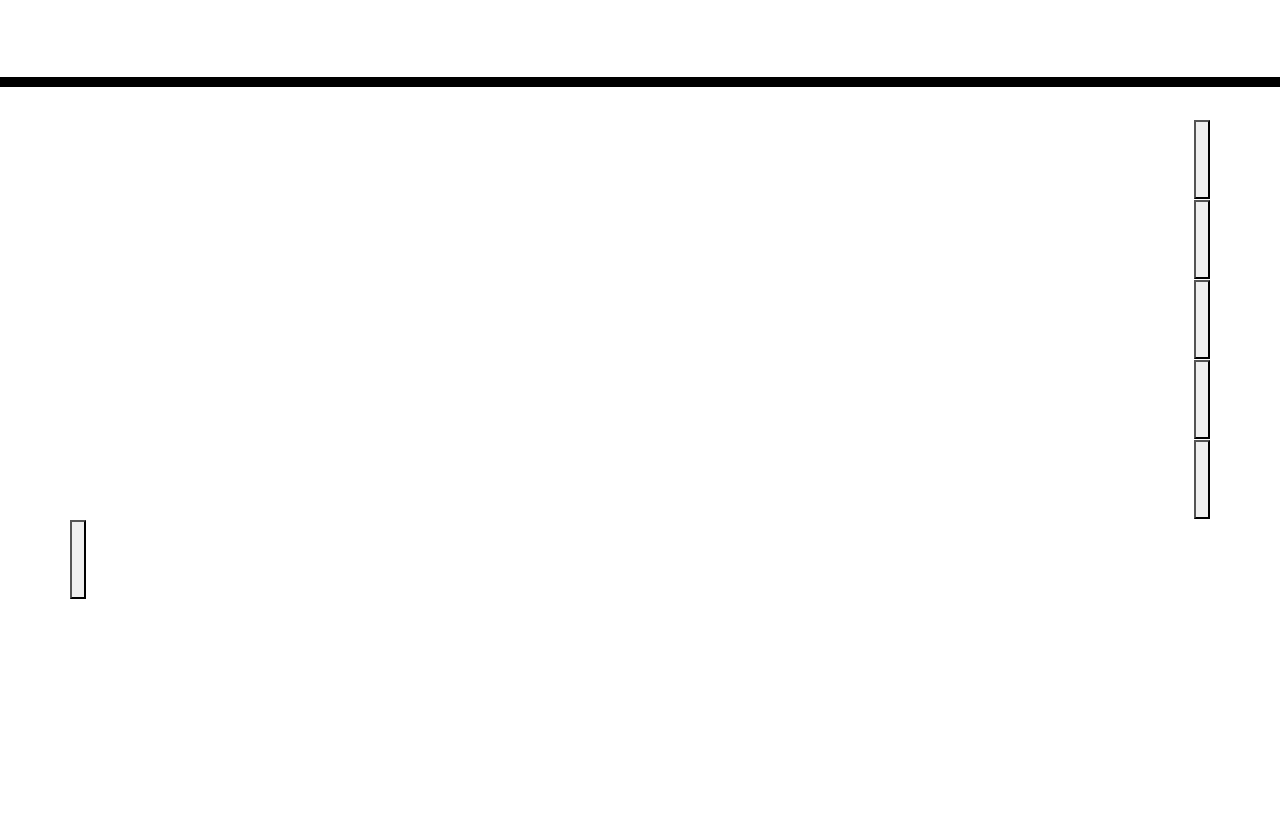
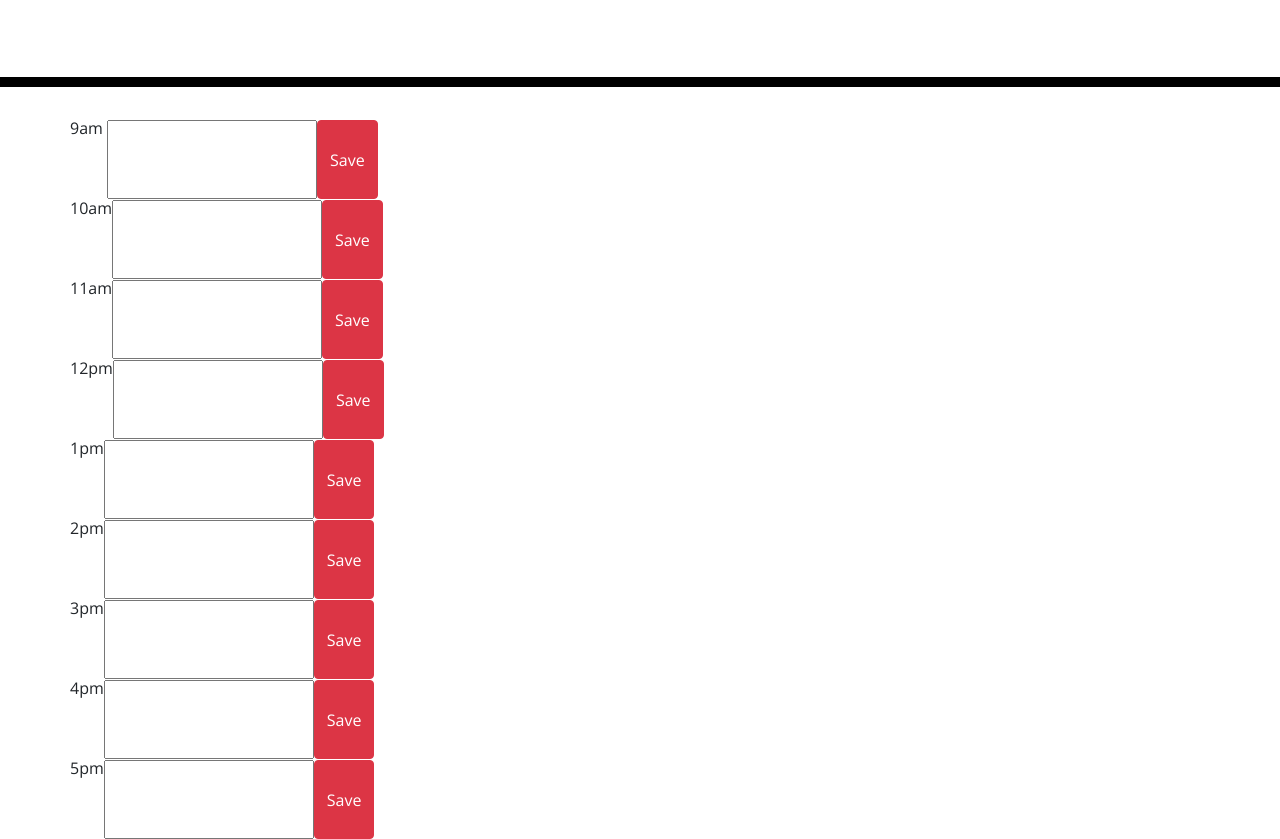
Before and after one commit to EdwardArana/plannerHw, a plain HTML site: page Develop/index.html in a window 1280 px wide. Shown: the part 181-1020 px from the top of the page. Drawn offline with nearby package versions, Linux system fonts and the light colour scheme.

Commit message:
working on JS and fixed my HTML

```diff
--- a/Develop/index.html
+++ b/Develop/index.html
@@ -19,72 +19,75 @@
       <p id="currentDay" class="lead"></p>
     </header>
     <div class="container">
+      <!--9am Section-->
 
-      <div id="hour9" class="row"> <!--9am Section-->
+      <div id="hour9" class="row">9am
 
-        <div class="col">
-
-        </div>
-
-        <button></button>
+        <input id="hourInput9" class="notes"><button id="save9" class="btn btn-danger">Save</button>
 
       </div>
 
-      <div id="hour10" class="row"> <!--10am Section-->
+      <!--10am Section-->
 
-        <div class="col">
+      <div id="hour10" class="row">10am
 
-        </div>
-
-        <button></button>
+        <input id="hourInput10" class="notes"><button id="save10" class="btn btn-danger">Save</button>
 
       </div>
 
-      <div id ="hour11" class="row"> <!--11am Section-->
+      <!--11am Section-->
 
-        <div class="col">
+      <div id ="hour11" class="row">11am
 
-        </div>
-
-        <button></button>
+        <input id="hourInput11" class="notes"><button id="save11" class="btn btn-danger">Save</button>
 
       </div>
 
-      <div id ="hour12" class="row"> <!--12pm Section-->
+      <!--12pm Section-->
 
-        <div class="col">
+      <div id ="hour12" class="row">12pm
 
-        </div>
-
-        <button></button>
+        <input id="hourInput12" class="notes"><button id="save12" class="btn btn-danger">Save</button>
 
       </div>
 
-      <div id="hour13" class="row"> <!--1pm Section-->
+      <!--1pm Section-->
 
-        <div class="col">
+      <div id="hour13" class="row">1pm
 
-        </div>
-
-        <button></button>
+        <input id="hourInput13" class="notes"><button id="save13" class="btn btn-danger">Save</button>
 
       </div>
 
-      <div id="hour14" class="row"> <!--2pm Section-->
+      <!--2pm Section-->
 
-        <button></button>
+      <div id="hour14" class="row">2pm
+
+        <input id="hoursInput14" class="notes"><button id="save14" class="btn btn-danger">Save</button>
 
       </div>
 
-      <div id="hour15" class="row"> <!--3pm Section-->
+      <!--3pm Section-->
+
+      <div id="hour15" class="row">3pm
+
+        <input id="hoursInput15" class="notes"><button id="save15" class="btn btn-danger">Save</button>
 
       </div>
 
-      <div id="hour16" class="row"> <!--4pm Section-->
+      <!--4pm Section-->
+
+      <div id="hour16" class="row">4pm
+
+        <input id="hourInput16" class="notes"><button id="save16" class="btn btn-danger">Save</button>
 
       </div>
 
-      <div id="hour17" class="row"> <!--5pm Section-->
+      <!--5pm Section-->
+
+      <div id="hour17" class="row">5pm
+
+        <input id="hourInput17" class="notes"><button id="save17" class="btn btn-danger">Save</button>
 
       </div>
 
```
Also changed, not shown: Develop/script.js (+42 -0 lines).
